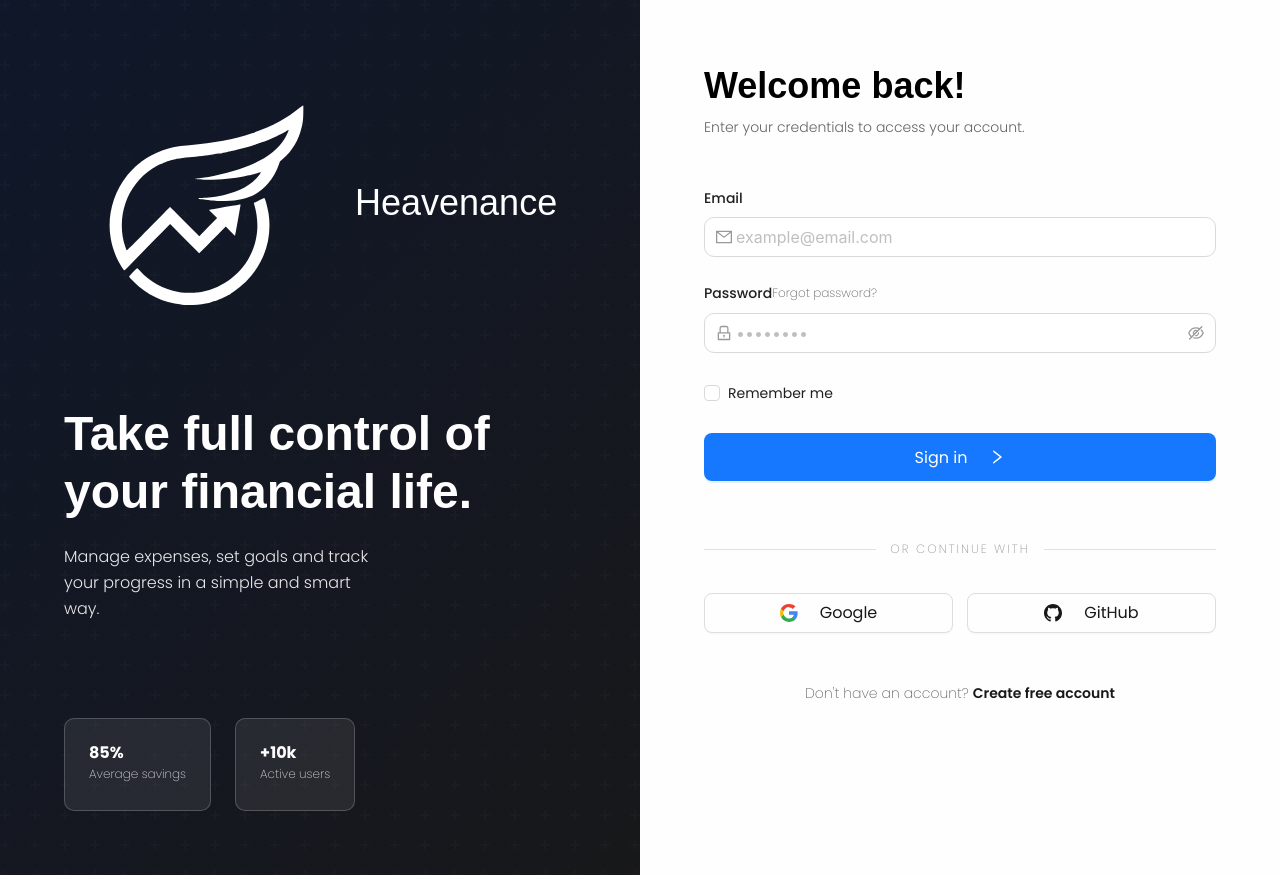
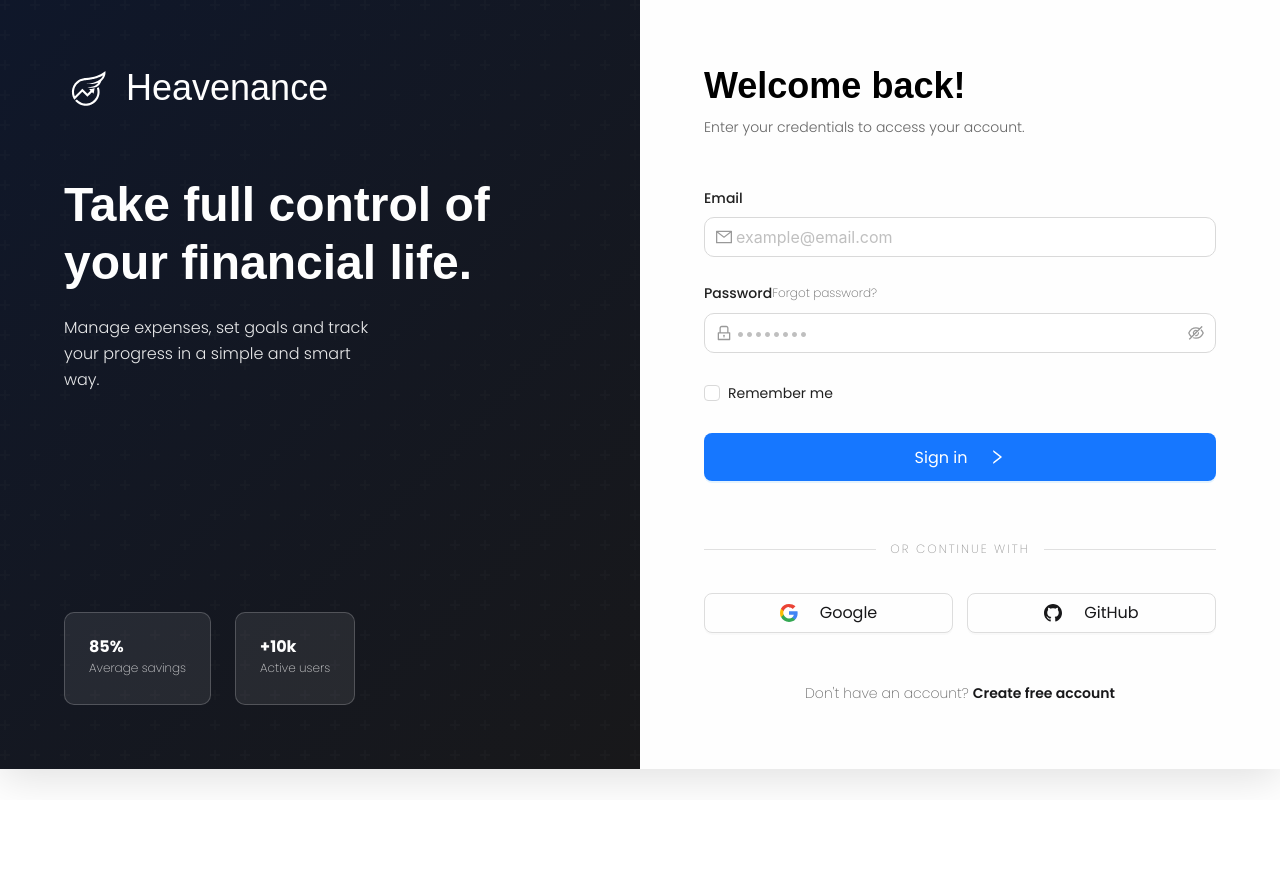
Before and after one commit to Heslequer/finance-manager-frontend, a React (Vite) app: page / in a window 1280 px wide. After the commit the page ends 800 px from the top, so only its background shows below. Built offline with nearby package versions, Linux system fonts and the light colour scheme; a web font is replaced by a local one.

Commit message:
fix(login): fix broken logo image in production build

```diff
--- a/src/environments/environment.ts
+++ b/src/environments/environment.ts
@@ -1,3 +1,3 @@
 export const environment = {
-  backendApiUrl: 'https://finance-manager-backend-928640916839.southamerica-east1.run.app',
+  backendApiUrl: 'http://localhost:3000',
 } as const;
--- a/src/pages/login/login.tsx
+++ b/src/pages/login/login.tsx
@@ -4,6 +4,7 @@ import { Button, Checkbox, Form, Input, message } from 'antd';
 import { MailOutlined, LockOutlined, EyeInvisibleOutlined, EyeOutlined, RightOutlined } from '@ant-design/icons';
 import { useNavigate } from 'react-router-dom';
 import { authService } from '../../services/auth/auth.service';
+import logoWhite from '../../assets/logo-white-no-background.svg';
 
 export default function LoginPage() {
     const navigate = useNavigate();
@@ -72,7 +73,7 @@ export default function LoginPage() {
             <div className="login-card flex">
                 <div className="login-card-left flex-column p-6">
                     <div className="login-branding flex mb-6 gap-2">
-                        <img src="./src/assets/logo-white-no-background.svg" alt="Heavenance" height={50} />
+                        <img src={logoWhite} alt="Heavenance" className='h-12' />
                         <h4 className="login-brand-text h1 font-weight-400">Heavenance</h4>
                     </div>
                     <h3 className="login-tagline h4 font-weight-700 mb-3">
```
Also changed, not shown: 1 other file (tests, documents, lock files or other folders).
